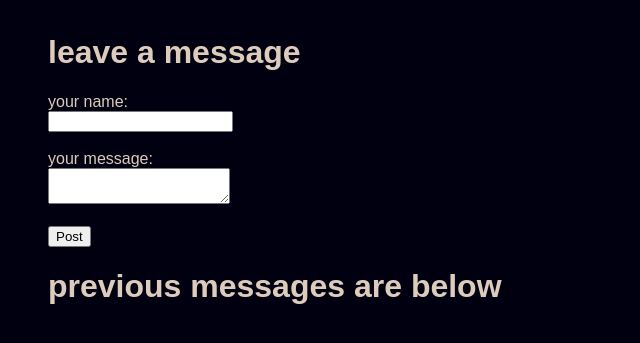
After one commit to rajdeep-biswas/flask-samples-2, a Flask app: template templates/chatter.html in a window 1280 px wide. The commit adds this page. Shown: the top 343 px of the page, without its empty margins (0-640 px from the left). Run offline with Flask 2, Linux system fonts and the light colour scheme; the template is opened without the code that fills it, so the values that code supplies are empty.

Commit message:
retained previous example html

```diff
--- a/chatter.py
+++ b/chatter.py
@@ -13,7 +13,7 @@ def write_json(data, filename):
 def myService():
 	with open(jsonfilename, 'r') as openfile:
 		jsonObject = json.load(openfile)
-	return render_template("example.html", messages = jsonObject["messages"])
+	return render_template("chatter.html", messages = jsonObject["messages"])
 
 @newApp.route("/postMessage", methods = ["POST"])
 def postMessage():
--- /dev/null
+++ b/templates/chatter.html
@@ -0,0 +1,43 @@
+<!doctype html>
+
+<html>
+	<head>
+		<title>Chatter</title>
+		<style>
+			body {
+				background-color: #001;
+				color: #DCB;
+				font-family: arial;
+				padding: 5px 40px;
+			}
+
+			p {
+				font-size: 20px;
+			}
+
+			.user {
+				color: #15f4ee;
+			}
+
+			.message {
+				color: #39FF14;
+			}
+
+		</style>
+	</head>
+
+	<body>
+		<h1>leave a message</h1>
+		<form action="/postMessage" id="messagePoster" method="POST">
+			<label for="name">your name: </label><br />
+			<input type="text" id="name" name="name"><br /><br />
+			<label for="message">your message: </label><br />
+			<textarea id="message" name="message"></textarea><br /><br />
+			<input type="submit" value="Post">
+		</form>
+		<h1>previous messages are below</h1>
+		{% for message in messages %}
+			<p><span class="user">{{message.name}}</span>: <span class="message">{{message.message}}</span></p>
+		{% endfor %}
+	</body>
+</html>
```
Also changed, not shown: templates/example.html (+4 -23 lines).
